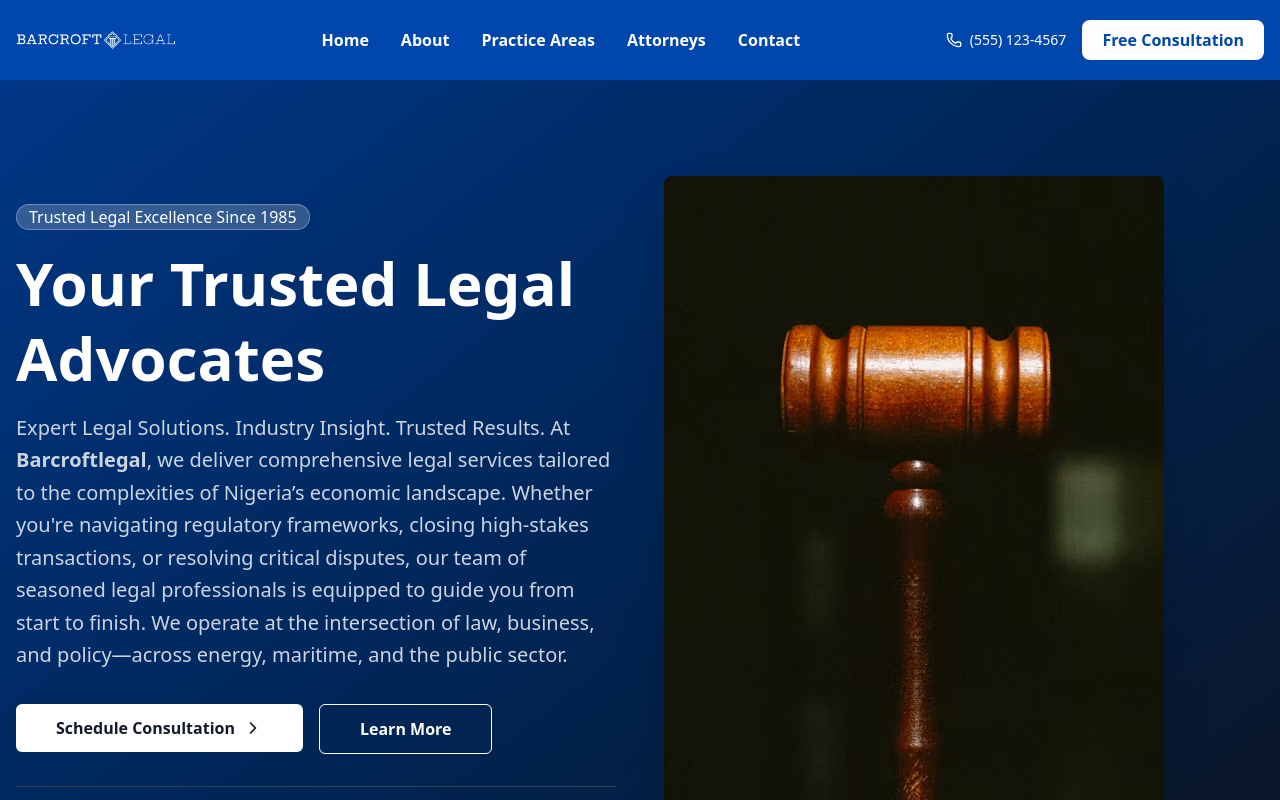
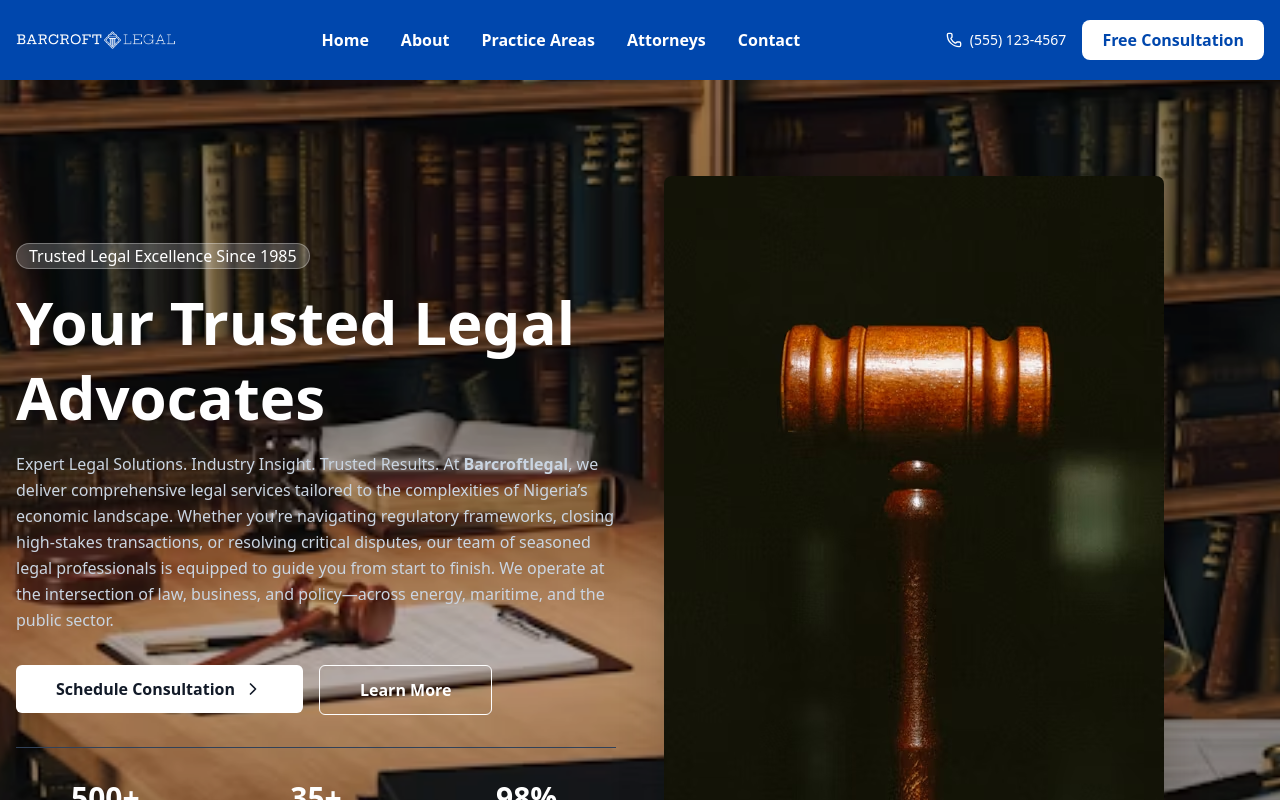
Before and after one commit to Obayuwana22/barcroftlegal, a React (Vite) app: page / in a window 1280 px wide. Shown: the top 800 px of the page. Built offline with nearby package versions, Linux system fonts and the light colour scheme.

Commit message:
Add hero bg

```diff
--- a/src/components/Hero.jsx
+++ b/src/components/Hero.jsx
@@ -6,8 +6,13 @@ const Hero = () => {
   return (
     <section
       id="home"
-      className="relative bg-gradient-to-br from-primary-clr via-dark-blue to-primary-blue text-white  py-24"
+      className="relative py-24 bg-cover bg-center object-cover"
+      style={{ backgroundImage: `url(${assets.background})` }}
     >
+    {/* // <section
+    //   id="home"
+    //   className="relative bg-gradient-to-br from-primary-clr via-dark-blue to-primary-blue text-white  py-24"
+    // > */}
       <div className="absolute inset-0 bg-black/20"></div>
       <div className="container mx-auto px-4 relative z-10 mt-20">
         <div className="grid lg:grid-cols-2 gap-12 items-center">
@@ -16,11 +21,11 @@ const Hero = () => {
               <div className="px-3 rounded-full bg-white/20 text-white border-white/30  border max-w-fit hover:bg-transparent">
                 Trusted Legal Excellence Since 1985
               </div>
-              <h1 className="text-5xl lg:text-6xl font-bold leading-tight">
+              <h1 className="text-5xl lg:text-6xl font-bold leading-tight text-text-white">
                 Your Trusted Legal
                 <span className=""> Advocates</span>
               </h1>
-              <p className="text-xl text-slate-300 leading-relaxed">
+              <p className="text-base text-slate-300 leading-relaxed">
                 Expert Legal Solutions. Industry Insight. Trusted Results. At{" "}
                 <span className="font-bold">Barcroftlegal</span>, we deliver
                 comprehensive legal services tailored to the complexities of
--- a/src/components/TeamCard.jsx
+++ b/src/components/TeamCard.jsx
@@ -1,5 +1,5 @@
 import React from "react";
-import { assets, teamCard } from "../../data";
+import { teamCard } from "../../data";
 import { Award, Clock } from "lucide-react";
 
 const TeamCard = () => {
```
Also changed, not shown: data.js (+6 -5 lines), src/assets/background.avif (added).
